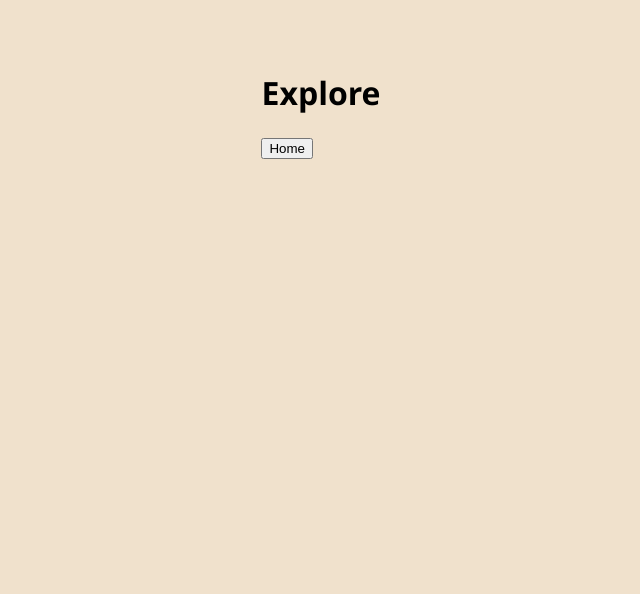
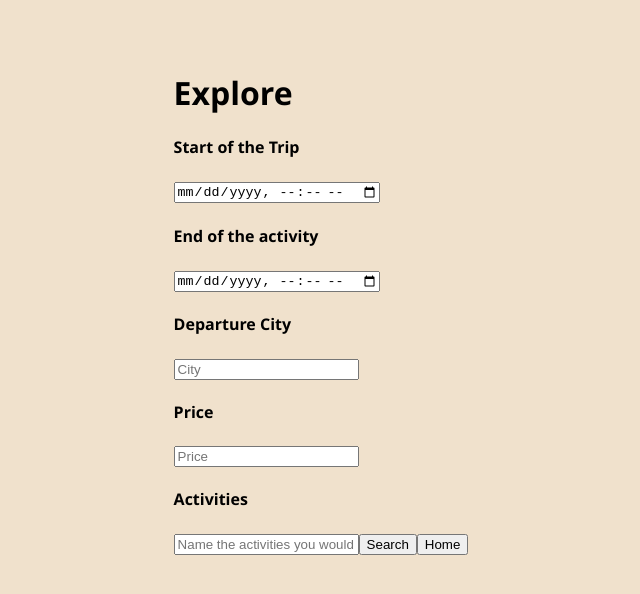
Before and after one commit to phpmvk/TravelPlanner, a React (Vite) app in the folder Client/: page /explore in a window 1280 px wide. Shown: the top 594 px of the page, without its empty margins (319-959 px from the left). Built offline with nearby package versions, Linux system fonts and the light colour scheme.

Commit message:
navigate to idtrip ok

```diff
--- a/Client/src/App.jsx
+++ b/Client/src/App.jsx
@@ -1,16 +1,19 @@
 import { useState } from 'react'
-import { BrowserRouter, Routes, Route } from 'react-router-dom';
+import { BrowserRouter, Routes, Route , useParams} from 'react-router-dom';
 
 import Home from './Components/Home'
 import Post from './Components/Post'
 import Explore from './Components/Explore'
 import Activity from './Components/Activity'
 import Journey from './Components/Journey'
+import Result from './Components/Result'
+import Trip from './Components/Trip'
 
 import './App.css'
 
 function App() {
   return (
+
     <BrowserRouter>
       <Routes>
         <Route exact path="/" element={<Home />} />
@@ -18,6 +21,8 @@ function App() {
         <Route path="/post" element={<Post />} />
         <Route path="/journey" element={<Journey />} />
         <Route path="/activity" element={<Activity />} />
+        <Route path="/result" element={<Result />} />
+        <Route path="/trip/:idTrip" element={<Trip />} />
       </Routes>
     </BrowserRouter>
   );
--- a/Client/src/Components/Explore.jsx
+++ b/Client/src/Components/Explore.jsx
@@ -5,6 +5,22 @@ function Explore() {
     return (
       <div className="Explore">
        <h1>Explore</h1>
+
+       <h4>Start of the Trip</h4>
+            <input className="inputs" type="datetime-local" ></input>
+        <h4>End of the activity</h4>
+            <input className="inputs" type="datetime-local" ></input>
+        <h4>Departure City</h4>
+            <input className="inputs" placeholder="City"></input>
+        <h4>Price</h4>
+            <input className="inputs" placeholder="Price"></input>
+        <h4>Activities</h4>
+            <input className="inputs" placeholder="Name the activities you would like to do"></input>
+
+        <Link to="/result">
+            <button className="button">Search</button>
+        </Link>
+
        <Link to="/">
             <button className="button">Home</button>
         </Link>
--- a/Client/src/Components/Journey.jsx
+++ b/Client/src/Components/Journey.jsx
@@ -42,7 +42,9 @@ function Journey() {
             <input className="inputs" placeholder="Price"></input>
                 <h4>TransportType</h4>
             <input className="inputs" placeholder="Duration"></input>
-            <button className="button" type="submit">Create</button>
+            <Link to="/post">
+                <button className="button" type="submit">Create</button>
+            </Link>
         </form>
 
        <Link to="/post">
--- a/Client/src/Components/Post.jsx
+++ b/Client/src/Components/Post.jsx
@@ -1,9 +1,12 @@
 import { postTrip } from "../api.service";
-import { Link } from 'react-router-dom';
+import { Link, useNavigate } from 'react-router-dom';
+
 
 function Post() {
 
     // const [error, setError] = useState('');
+
+    const navigate = useNavigate();
 
     const handleSubmit = async function(e){
     // setError("")
@@ -28,7 +31,11 @@ function Post() {
     }
 
     // Send to back-End
-    const res= await postTrip(newTrip)
+    const res = await postTrip(newTrip)
+
+    if (res.id) {
+        navigate(`/trip/${res.id}`)
+    }
 
     e.target.reset()
     }
@@ -58,12 +65,7 @@ function Post() {
             <Link to="/">
                 <button className="button">Home</button>
             </Link>
-            <Link to="/activity">
-                <button className="button">Post an Activity</button>
-            </Link>
-            <Link to="/journey">
-                <button className="button">Post a Journey</button>
-            </Link>
+
 
         </div>
       );
--- /dev/null
+++ b/Client/src/Components/Result.jsx
@@ -0,0 +1,15 @@
+import { Link } from 'react-router-dom';
+
+function Result() {
+
+    return (
+      <div className="Result">
+       <h1>Result</h1>
+       <Link to="/">
+            <button className="button">Home</button>
+        </Link>
+      </div>
+    )
+  }
+
+  export default Result
--- /dev/null
+++ b/Client/src/Components/Trip.jsx
@@ -0,0 +1,27 @@
+import { Link, useParams } from 'react-router-dom';
+
+
+// console.log(params);
+
+function Trip() {
+    const params = useParams()
+
+    return (
+      <div className="Trip">
+       <h1>Trip</h1>
+
+       <Link to="/activity">
+                <button className="button">Post an Activity</button>
+            </Link>
+            <Link to="/journey">
+                <button className="button">Post a Journey</button>
+            </Link>
+
+       <Link to="/">
+            <button className="button">Home</button>
+        </Link>
+      </div>
+    )
+  }
+
+  export default Trip
--- a/Client/src/api.service.jsx
+++ b/Client/src/api.service.jsx
@@ -12,9 +12,9 @@ const postTrip = async(trip)=>{
         }
     })
     console.log(response);
-    const trips = await response.json()
-    console.log(trips);
-    return trips
+    const tripCreated = await response.json()
+    console.log(tripCreated);
+    return tripCreated;
     } catch (error) {
         console.log(error);
     }
```
Also changed, not shown: 2 other files (tests, documents, lock files or other folders).
